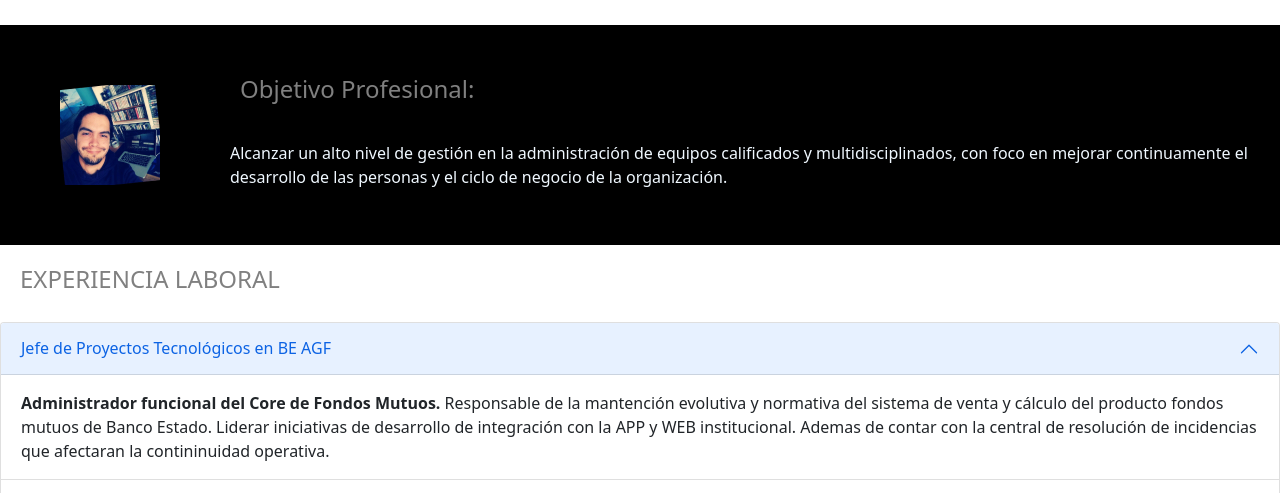
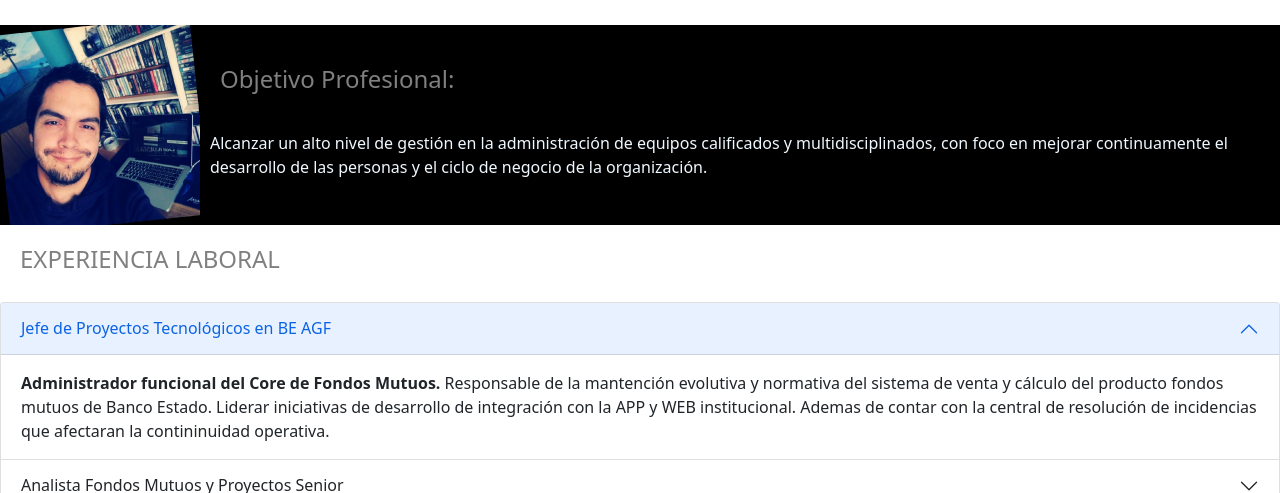
Before and after one commit to IttoRock/Examen_desafio6, a plain HTML site: page index.html in a window 1280 px wide. Shown: the part 307-800 px from the top of the page. Drawn offline with nearby package versions, Linux system fonts and the light colour scheme; a web font is replaced by a local one.

Commit message:
commit sección objetivo

```diff
--- a/assets/css/styles.css
+++ b/assets/css/styles.css
@@ -28,11 +28,7 @@ body{
         color: aliceblue;
     }
 
-    .foto{
 
-        padding: 60px;
-
-    }
 
     h4{
         justify-content: left;
--- a/index.html
+++ b/index.html
@@ -49,7 +49,7 @@
   <section class="imagen_objetivo_profesional">
 
     <article class="foto">
-      <img src="/assets/imgs/IO.jpeg" style="width: 100px" alt="Foto IO">
+      <img src="/assets/imgs/IO.jpeg" style="width: 200px" alt="Foto IO">
 
     </article>
 
```
